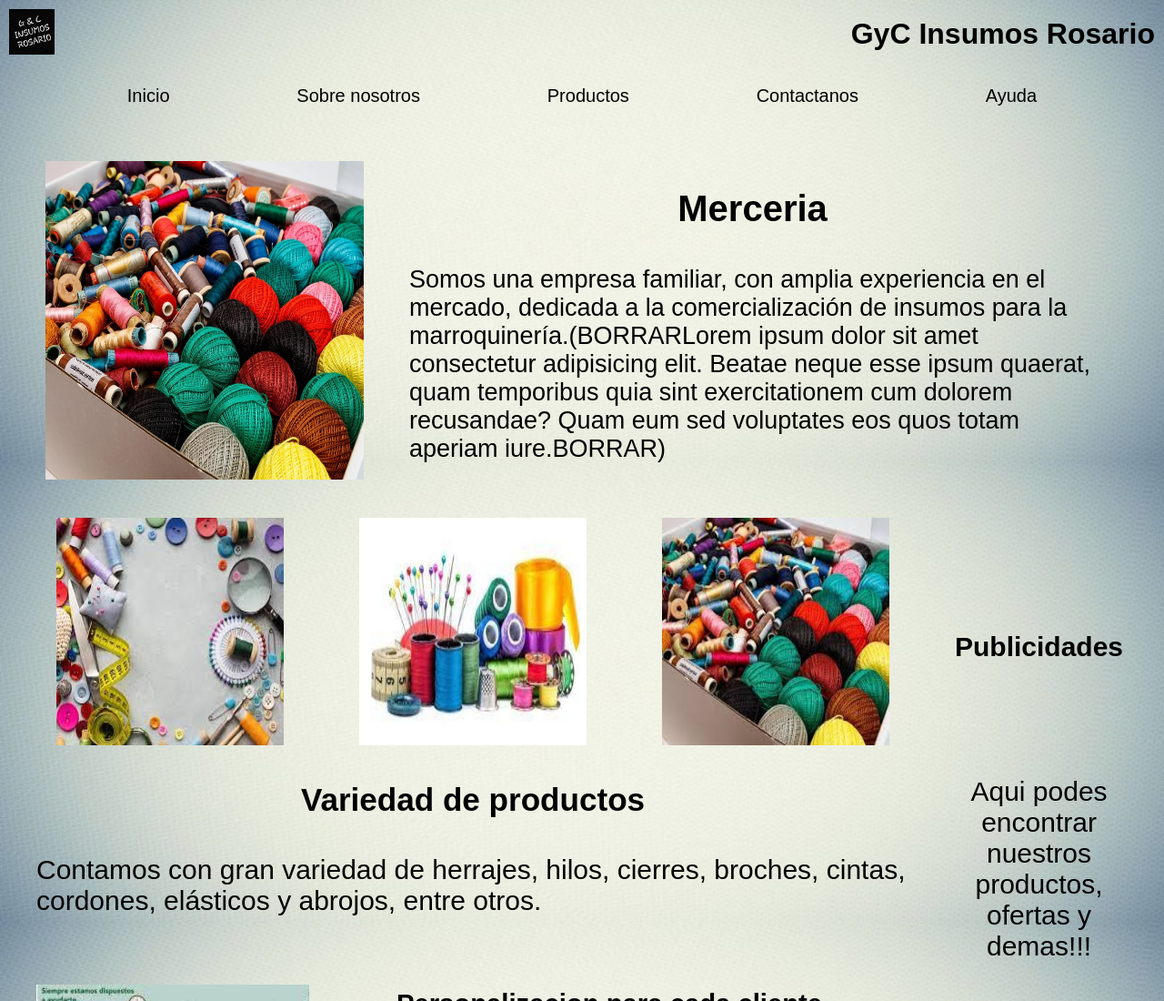
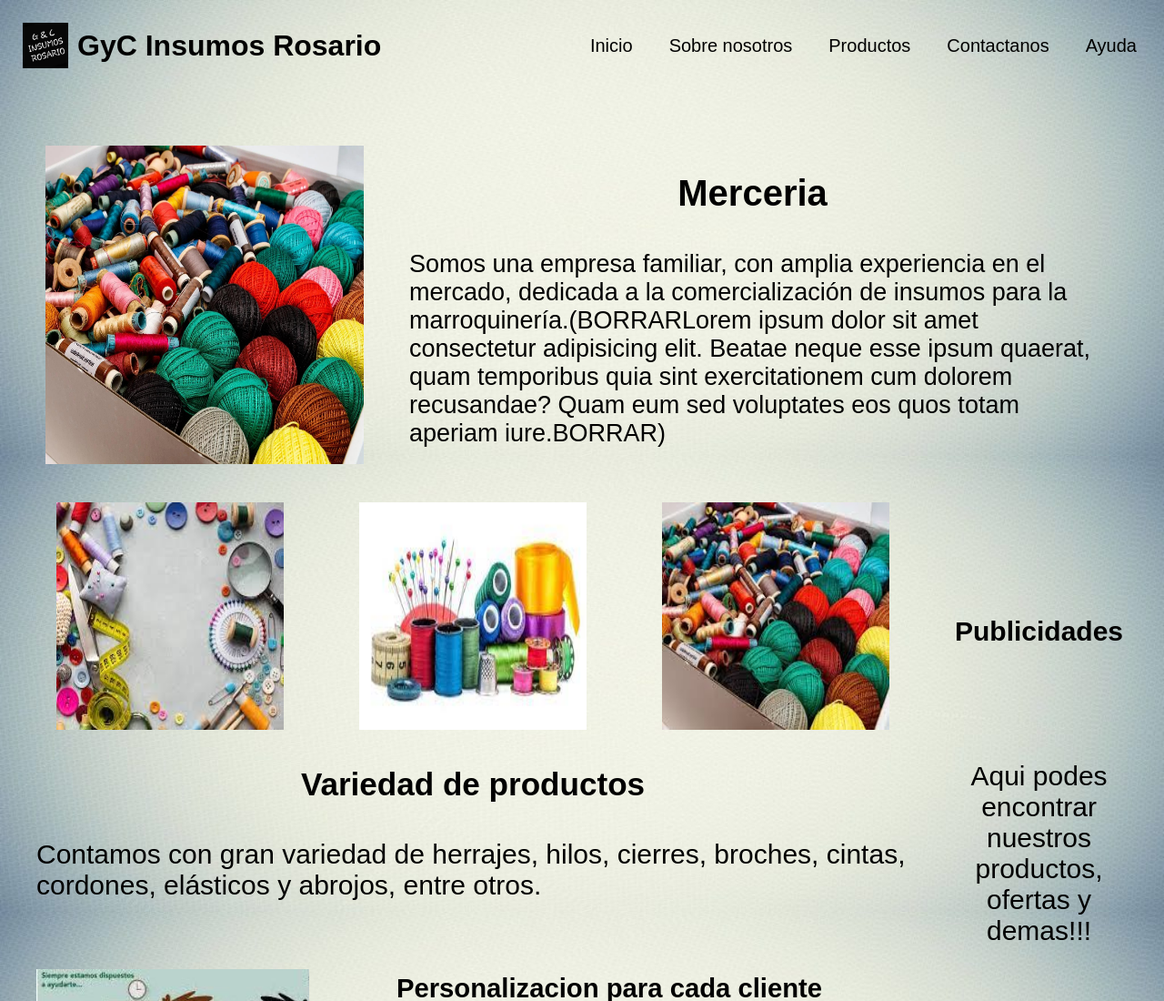
Before and after one commit to divoragu/segunda-pre-entrega-coder, a plain HTML site: page index.html in a window 1280 px wide. Shown: the top 1100 px of the page at 91% size. Drawn offline with Linux system fonts and the light colour scheme; a web font is replaced by a local one.

Commit message:
siguen arreglos

```diff
--- a/index.html
+++ b/index.html
@@ -15,11 +15,10 @@
 <body>
     <div class="wrapper">
         <header>
-            <h1>GyC Insumos Rosario</h1>
             <div>
+                <h1>GyC Insumos Rosario</h1>
                 <img src="./public/img-header.jpg" alt="img-logo">
             </div>
-        </header>
         <nav class="nav-menu">
             <ul>
                 <li><a href="index.html">Inicio</a></li>
@@ -30,6 +29,7 @@
 
             </ul>
         </nav>
+    </header>
     <main class="main-sector">
         <article class="artic">
             <img src="./public/img-article.jpg" alt="">
--- a/main.css
+++ b/main.css
@@ -12,21 +12,27 @@ header{
     display: flex;
     justify-content: space-between;
     align-items: center;
-    flex-direction: row-reverse;
+    flex-direction: row;
     padding: 10px;
     margin-bottom: 20px;
+}
+header div{
+    display: flex;
+    justify-content: center;
+    align-items: center;
+    flex-direction: row-reverse;
+    padding: 5px;
 }
 header div img{
     max-width: 50px;
     max-height: 50px;
-
+    padding: 10px;
 }
 
 .nav-menu ul{
     display: flex;
     flex-direction: row;
     align-items: center;
-    justify-content: space-evenly;
     list-style-type: none;
     padding: 0px;
 }
@@ -34,11 +40,13 @@ header div img{
     text-decoration: none;
     color: black;
     font-size: 20px;
+    padding: 20px;
 }
 .nav-menu ul li:hover{
     background-color: beige;
     transition-duration: .7s;
     transform: scale(1.2);
+    border-radius:50px ;
 }
 .nav-menu ul li a:visited{
     text-decoration: none;
```
Also changed, not shown: pages/aboutme.html (+3 -2 lines), pages/contact.html (+2 -2 lines), pages/helpme.html (+3 -2 lines), pages/product.html (+2 -2 lines).
